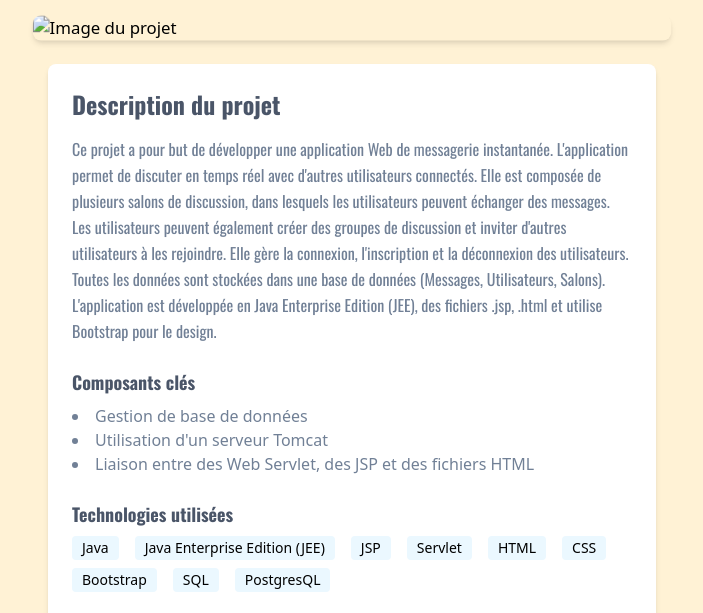
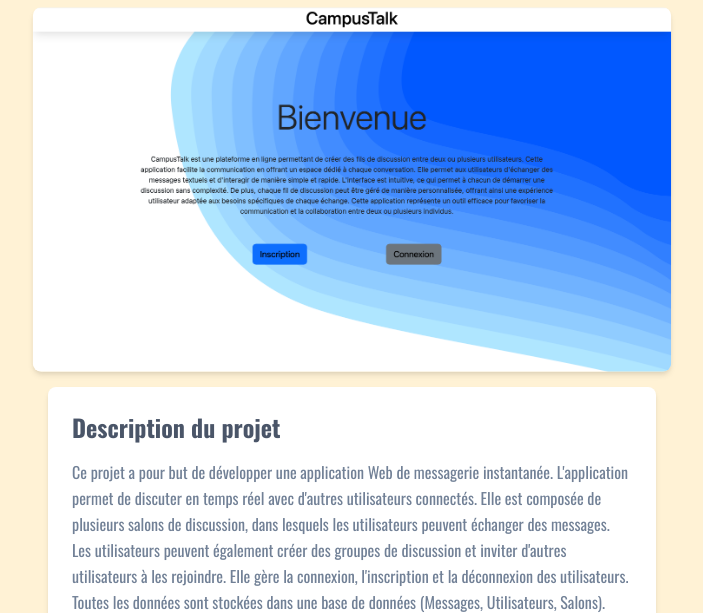
Before and after one commit to alexandredalaroy/alexandredalaroy.github.io, a website: page src/CampusTalk.html in a window 1280 px wide. Shown: the part 80-693 px from the top of the page, without its empty margins (288-991 px from the left). Drawn offline with nearby package versions, Linux system fonts and the light colour scheme; a web font is replaced by a local one.

Commit message:
ajout de l'image pour campustalk

```diff
--- a/src/CampusTalk.html
+++ b/src/CampusTalk.html
@@ -23,7 +23,7 @@
 
   <h1 class="text-4xl font-bold text-center text-gray-800 mb-6">CampusTalk</h1>
 
-  <img src="../" alt="Image du projet" class="no-container-img">
+  <img src="../campusTalkMenu.png" alt="Image du projet" class="no-container-img">
 
   <div class="bg-white rounded-lg shadow-md p-6">
     <h2 class="text-2xl font-semibold text-gray-700 mb-4">Description du projet</h2>
```
Also changed, not shown: campusTalkMenu.png (added).
